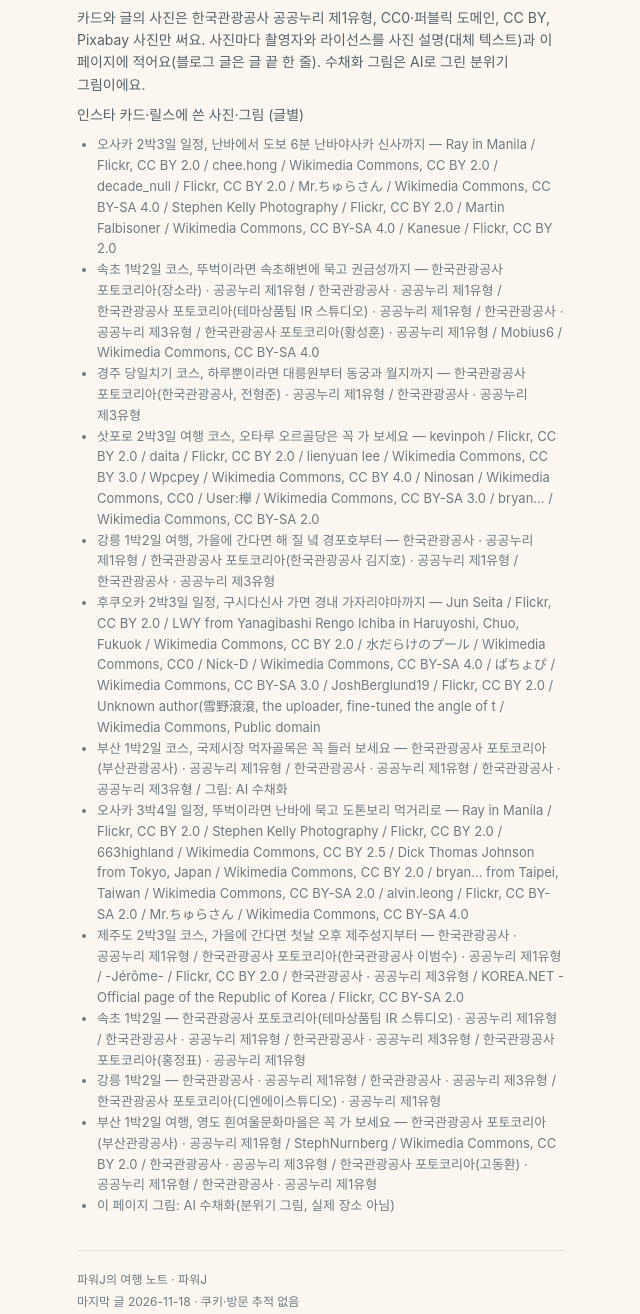
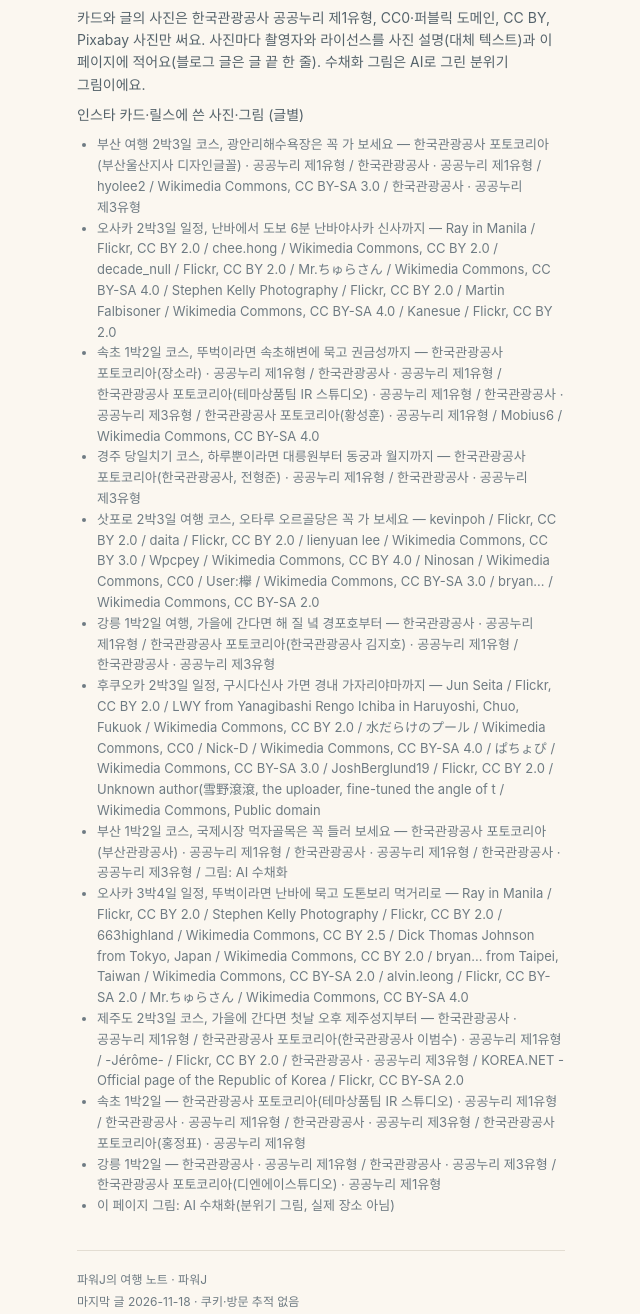
Before and after one commit to meleerosa/powerjtrip, a plain HTML site: page index.html in a window 1280 px wide. Shown: the part 2264-3578 px from the top of the page, without its empty margins (319-959 px from the left). Drawn offline with Linux system fonts and the light colour scheme.

Commit message:
travel hub index.html

```diff
--- a/index.html
+++ b/index.html
@@ -124,6 +124,7 @@ footer p{margin:3px 0}
 <p class="note">카드와 글의 사진은 한국관광공사 공공누리 제1유형, CC0·퍼블릭 도메인, CC BY, Pixabay 사진만 써요. 사진마다 촬영자와 라이선스를 사진 설명(대체 텍스트)과 이 페이지에 적어요(블로그 글은 글 끝 한 줄). 수채화 그림은 AI로 그린 분위기 그림이에요.</p>
 <p class="note">인스타 카드·릴스에 쓴 사진·그림 (글별)</p>
 <ul class="credits">
+<li>부산 여행 2박3일 코스, 광안리해수욕장은 꼭 가 보세요 — 한국관광공사 포토코리아(부산울산지사 디자인글꼴) · 공공누리 제1유형 / 한국관광공사 · 공공누리 제1유형 / hyolee2 / Wikimedia Commons, CC BY-SA 3.0 / 한국관광공사 · 공공누리 제3유형</li>
 <li>오사카 2박3일 일정, 난바에서 도보 6분 난바야사카 신사까지 — Ray in Manila / Flickr, CC BY 2.0 / chee.hong / Wikimedia Commons, CC BY 2.0 / decade_null / Flickr, CC BY 2.0 / Mr.ちゅらさん / Wikimedia Commons, CC BY-SA 4.0 / Stephen Kelly Photography / Flickr, CC BY 2.0 / Martin Falbisoner / Wikimedia Commons, CC BY-SA 4.0 / Kanesue / Flickr, CC BY 2.0</li>
 <li>속초 1박2일 코스, 뚜벅이라면 속초해변에 묵고 권금성까지 — 한국관광공사 포토코리아(장소라) · 공공누리 제1유형 / 한국관광공사 · 공공누리 제1유형 / 한국관광공사 포토코리아(테마상품팀 IR 스튜디오) · 공공누리 제1유형 / 한국관광공사 · 공공누리 제3유형 / 한국관광공사 포토코리아(황성훈) · 공공누리 제1유형 / Mobius6 / Wikimedia Commons, CC BY-SA 4.0</li>
 <li>경주 당일치기 코스, 하루뿐이라면 대릉원부터 동궁과 월지까지 — 한국관광공사 포토코리아(한국관광공사, 전형준) · 공공누리 제1유형 / 한국관광공사 · 공공누리 제3유형</li>
@@ -135,7 +136,6 @@ footer p{margin:3px 0}
 <li>제주도 2박3일 코스, 가을에 간다면 첫날 오후 제주성지부터 — 한국관광공사 · 공공누리 제1유형 / 한국관광공사 포토코리아(한국관광공사 이범수) · 공공누리 제1유형 / -Jérôme- / Flickr, CC BY 2.0 / 한국관광공사 · 공공누리 제3유형 / KOREA.NET - Official page of the Republic of Korea / Flickr, CC BY-SA 2.0</li>
 <li>속초 1박2일 — 한국관광공사 포토코리아(테마상품팀 IR 스튜디오) · 공공누리 제1유형 / 한국관광공사 · 공공누리 제1유형 / 한국관광공사 · 공공누리 제3유형 / 한국관광공사 포토코리아(홍정표) · 공공누리 제1유형</li>
 <li>강릉 1박2일 — 한국관광공사 · 공공누리 제1유형 / 한국관광공사 · 공공누리 제3유형 / 한국관광공사 포토코리아(디엔에이스튜디오) · 공공누리 제1유형</li>
-<li>부산 1박2일 여행, 영도 흰여울문화마을은 꼭 가 보세요 — 한국관광공사 포토코리아(부산관광공사) · 공공누리 제1유형 / StephNurnberg / Wikimedia Commons, CC BY 2.0 / 한국관광공사 · 공공누리 제3유형 / 한국관광공사 포토코리아(고동환) · 공공누리 제1유형 / 한국관광공사 · 공공누리 제1유형</li>
 </ul>
 <ul class="credits"><li>이 페이지 그림: AI 수채화(분위기 그림, 실제 장소 아님)</li></ul>
 <footer>
```
